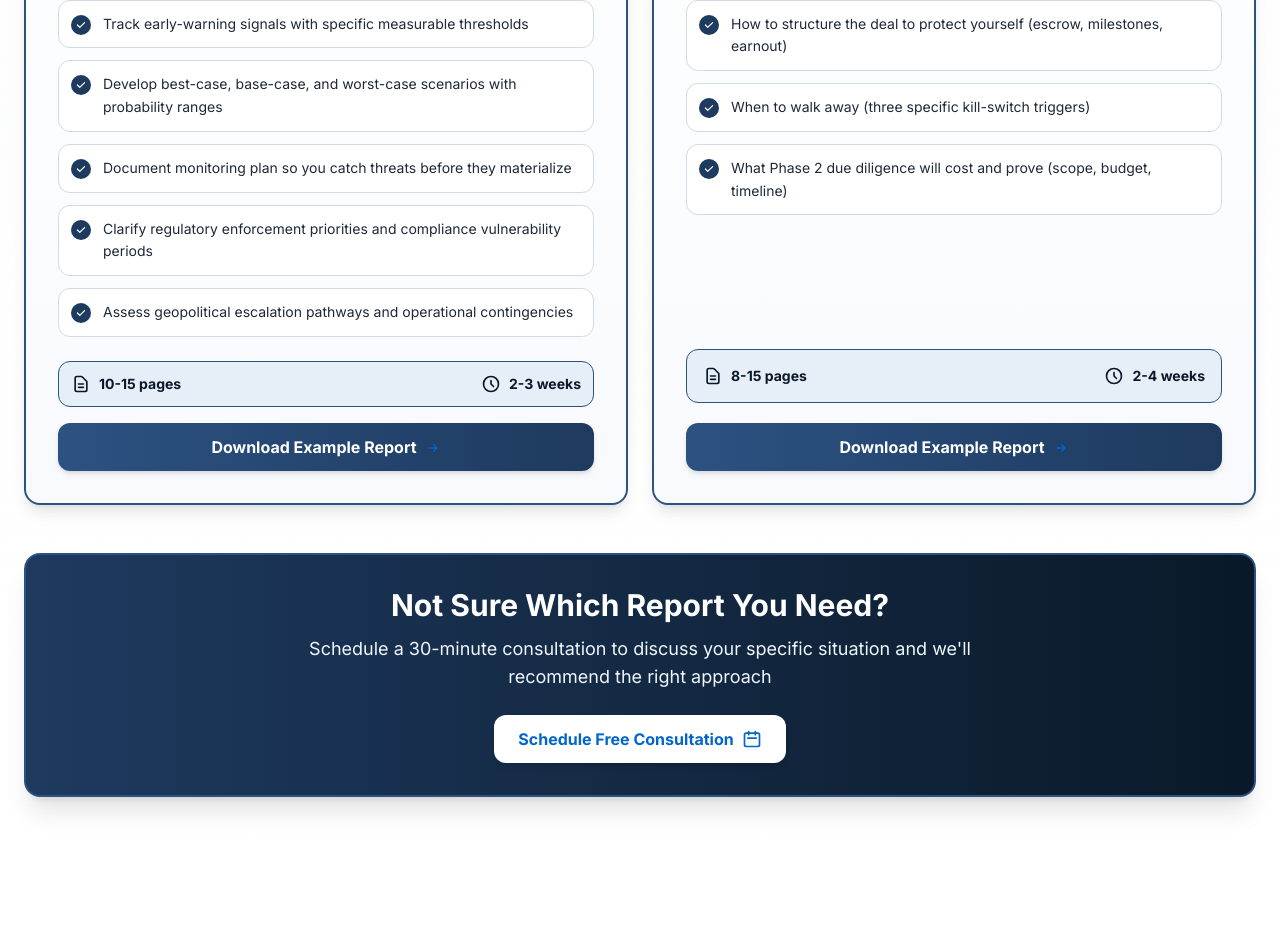
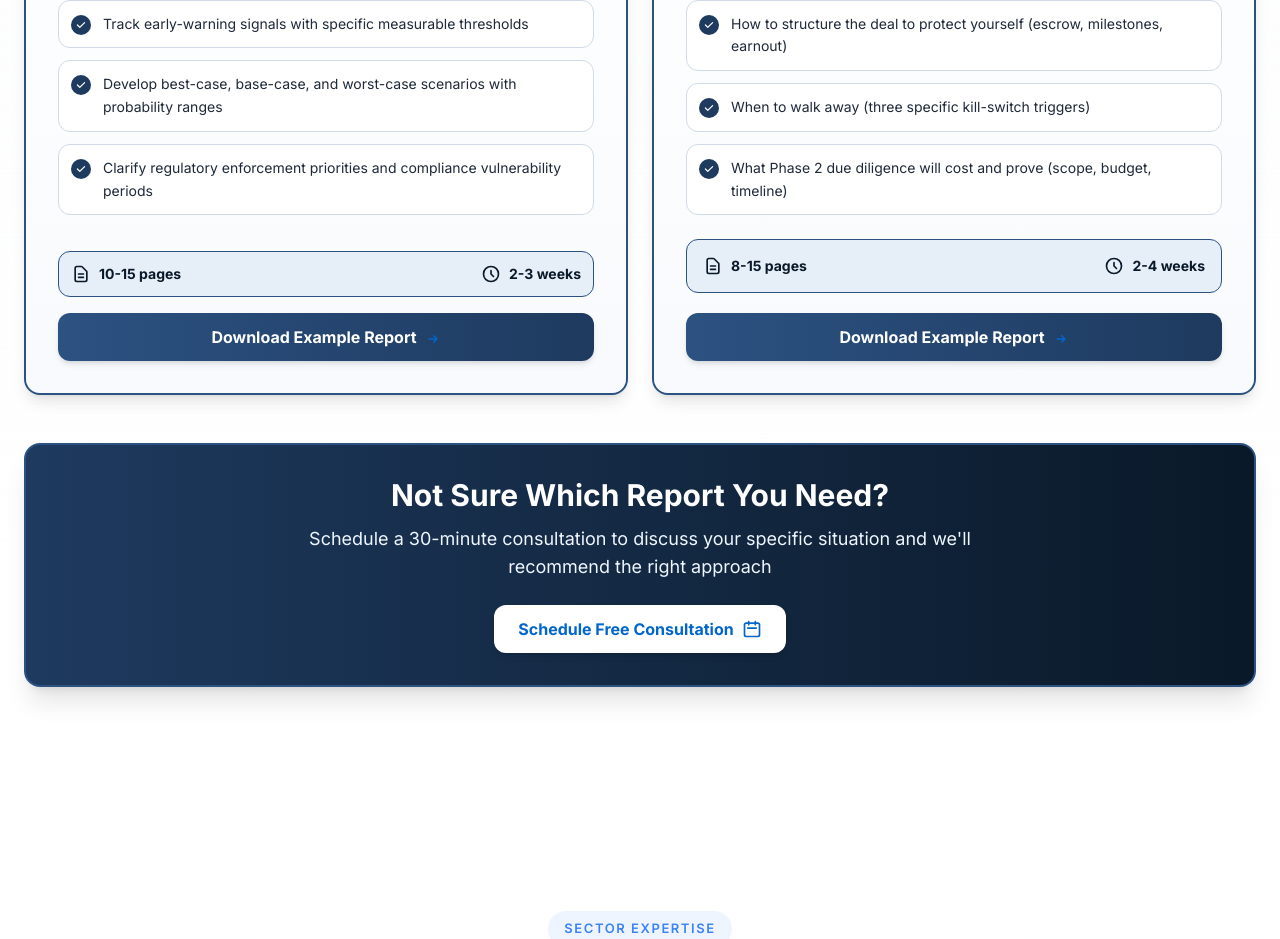
Before and after one commit to michaeljamesdaniel/daniel-risk-intelligence, a Next.js app: page / in a window 1280 px wide. Shown: the part 1335-2274 px from the top of the page. Built offline with nearby package versions, Linux system fonts and the light colour scheme.

Commit message:
feat: streamline Geopolitical Intelligence deliverables
- Remove 'Document monitoring plan' deliverable
- Remove 'Assess geopolitical escalation pathways' deliverable
- Focus on 5 core deliverables for clearer value proposition

```diff
--- a/src/app/page.tsx
+++ b/src/app/page.tsx
@@ -481,23 +481,7 @@ export default function Home() {
                         <path fillRule="evenodd" d="M16.707 5.293a1 1 0 010 1.414l-8 8a1 1 0 01-1.414 0l-4-4a1 1 0 011.414-1.414L8 12.586l7.293-7.293a1 1 0 011.414 0z" clipRule="evenodd"/>
                       </svg>
                     </div>
-                    <span className="text-gray-800 text-sm leading-relaxed">Document monitoring plan so you catch threats before they materialize</span>
-                  </div>
-                  <div className="flex items-start gap-3 p-3 bg-white border border-[#d0dbe8] rounded-lg hover:border-[#2c5282] hover:shadow-md transition-all">
-                    <div className="flex-shrink-0 w-5 h-5 bg-[#1e3a5f] rounded-full flex items-center justify-center mt-0.5">
-                      <svg className="w-3 h-3 text-white" fill="currentColor" viewBox="0 0 20 20">
-                        <path fillRule="evenodd" d="M16.707 5.293a1 1 0 010 1.414l-8 8a1 1 0 01-1.414 0l-4-4a1 1 0 011.414-1.414L8 12.586l7.293-7.293a1 1 0 011.414 0z" clipRule="evenodd"/>
-                      </svg>
-                    </div>
                     <span className="text-gray-800 text-sm leading-relaxed">Clarify regulatory enforcement priorities and compliance vulnerability periods</span>
-                  </div>
-                  <div className="flex items-start gap-3 p-3 bg-white border border-[#d0dbe8] rounded-lg hover:border-[#2c5282] hover:shadow-md transition-all">
-                    <div className="flex-shrink-0 w-5 h-5 bg-[#1e3a5f] rounded-full flex items-center justify-center mt-0.5">
-                      <svg className="w-3 h-3 text-white" fill="currentColor" viewBox="0 0 20 20">
-                        <path fillRule="evenodd" d="M16.707 5.293a1 1 0 010 1.414l-8 8a1 1 0 01-1.414 0l-4-4a1 1 0 011.414-1.414L8 12.586l7.293-7.293a1 1 0 011.414 0z" clipRule="evenodd"/>
-                      </svg>
-                    </div>
-                    <span className="text-gray-800 text-sm leading-relaxed">Assess geopolitical escalation pathways and operational contingencies</span>
                   </div>
                 </div>
 
```
